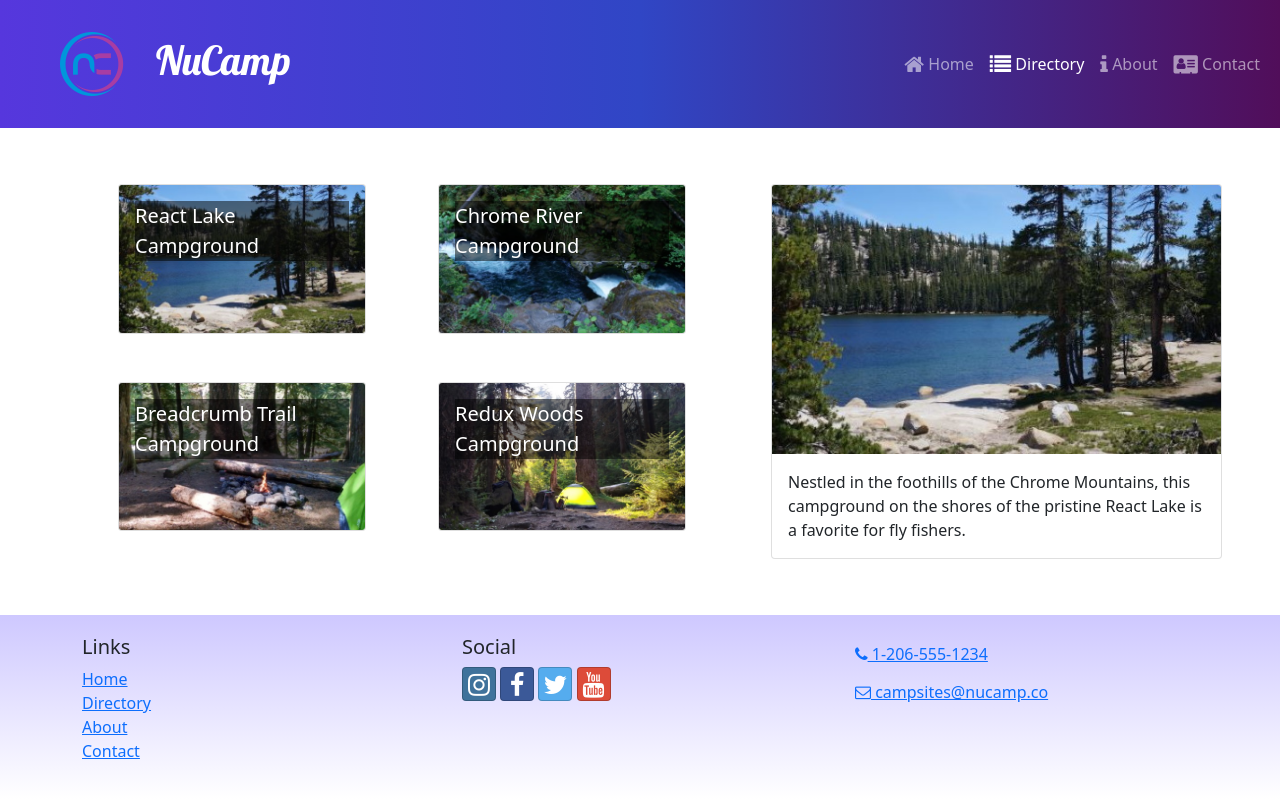
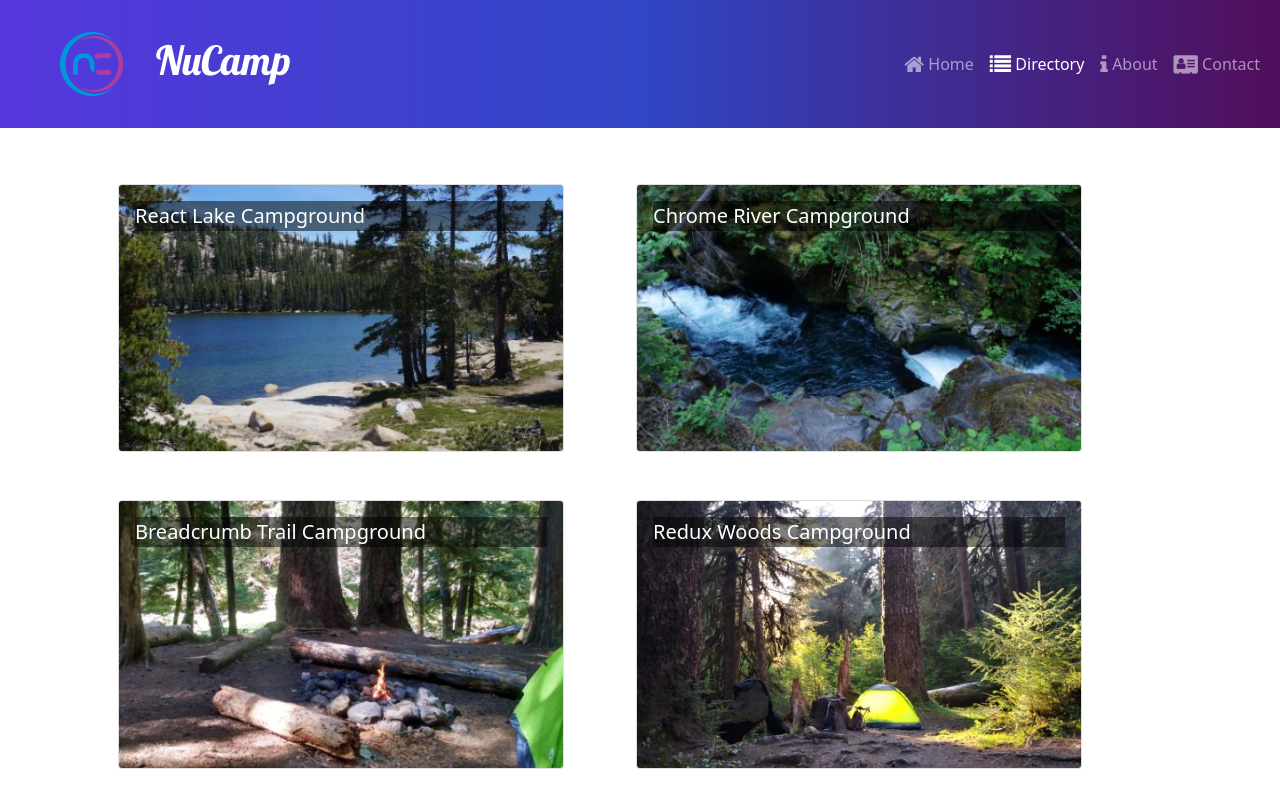
Before and after one commit to Danieltdasilva/nucampsite, a React (Create React App) app: page /directory in a window 1280 px wide. Shown: the top 800 px of the page. Built offline with nearby package versions, Linux system fonts and the light colour scheme.

Commit message:
CampsiteDetailPage with useParams

```diff
--- a/src/App.js
+++ b/src/App.js
@@ -4,21 +4,24 @@
 import { Routes, Route } from 'react-router-dom';
 import HomePage from './pages/HomePage';
 import ContactPage from './pages/ContactPage';
+import CampsiteDetailPage from './pages/CampsiteDetailPage';
 import './App.css';
 
 
 function App() {
   return (
-    <div className="App">
+    <div className='App'>
       <Header />
       <Routes>
         <Route path='/' element={<HomePage />} />
         <Route path='contact' element={<ContactPage />} />
         <Route path='directory' element={<CampsitesDirectoryPage />} />
+        <Route path='directory/:campsiteId' element={<CampsiteDetailPage />} />
       </Routes>
       <Footer />
     </div>
   );
-}
+};
+
 
 export default App;
--- a/src/features/campsites/CampsiteCard.js
+++ b/src/features/campsites/CampsiteCard.js
@@ -1,19 +1,18 @@
 import { Card, CardImg, CardImgOverlay, CardTitle } from 'reactstrap';
-import { PROMOTIONS } from '../../app/shared/PROMOTIONS';
+import { Link } from 'react-router-dom';
+
 
 const CampsiteCard = ({ campsite }) => {
-  const { image, name } = campsite;
+  const { id, image, name } = campsite;
   return (
-    <Card>
-      <CardImg
-        width='100%'
-        src={image}
-        alt={name}
-      />
-      <CardImgOverlay>
-        <CardTitle>{name}</CardTitle>
-      </CardImgOverlay>
-    </Card>
+    <Link to={`${id}`}>
+      <Card>
+        <CardImg width='100%' src={image} alt={name} />
+        <CardImgOverlay>
+          <CardTitle>{name}</CardTitle>
+        </CardImgOverlay>
+      </Card>
+    </Link>
   );
 };
 
--- a/src/features/campsites/CampsitesList.js
+++ b/src/features/campsites/CampsitesList.js
@@ -2,7 +2,7 @@
 import CampsiteCard from "./CampsiteCard";
 import { selectAllCampsites } from './campsitesSlice';
 
-const CampsitesList = ({ setCampsiteId }) => {
+const CampsitesList = () => {
   const campsites = selectAllCampsites();
 
   return (
@@ -13,7 +13,7 @@
             md="5"
             className="m-4"
             key={campsite.id}
-            onClick={() => setCampsiteId()}>
+          >
             <CampsiteCard campsite={campsite} />
           </Col>
         );
--- a/src/features/campsites/campsitesSlice.js
+++ b/src/features/campsites/campsitesSlice.js
@@ -7,7 +7,7 @@
 
 
 export const selectCampsiteById = (id) => {
-  return CAMPSITES.find((campsite) => campsite.id === id);
+  return CAMPSITES.find((campsite) => campsite.id === parseInt(id));
 }
 
 export const selectFeaturedCampsite = () => {
--- /dev/null
+++ b/src/pages/CampsiteDetailPage.js
@@ -0,0 +1,19 @@
+import { Container, Row } from 'reactstrap';
+import { useParams } from 'react-router-dom';
+import { selectCampsiteById } from '../features/campsites/campsitesSlice';
+import CampsiteDetail from '../features/campsites/CampsiteDetail';
+
+const CampsiteDetailPage = () => {
+  const { campsiteId } = useParams();
+  const campsite = selectCampsiteById(campsiteId);
+
+  return (
+    <Container>
+      <Row>
+        <CampsiteDetail campsite={campsite} />
+      </Row>
+    </Container>
+  );
+};
+
+export default CampsiteDetailPage;
--- a/src/pages/CampsitesDirectoryPage.js
+++ b/src/pages/CampsitesDirectoryPage.js
@@ -1,25 +1,12 @@
-import { useState } from 'react';
-import { Container, Row, Col } from 'reactstrap';
-import CampsiteDetail from '../features/campsites/CampsiteDetail';
+import { Container } from 'reactstrap';
 import CampsitesList from '../features/campsites/CampsitesList';
-import { selectCampsiteById } from '../features/campsites/campsitesSlice';
 
 
 
 const CampsitesDirectoryPage = () => {
-  const [campsiteId, setCampsiteId] = useState(0);
-  const selectedCampsite = selectCampsiteById(campsiteId);
-
   return (
     <Container>
-      <Row>
-        <Col sm='5' md='7'>
-          <CampsitesList setCampsiteId={setCampsiteId} />
-        </Col>
-        <Col sm='7' md='5'>
-          <CampsiteDetail campsite={selectedCampsite} />
-        </Col>
-      </Row>
+      <CampsitesList />
     </Container>
   );
 };
```
